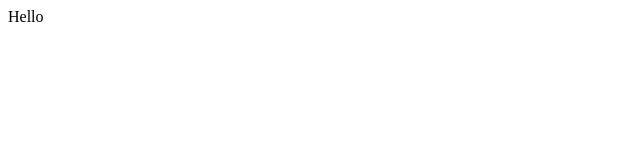
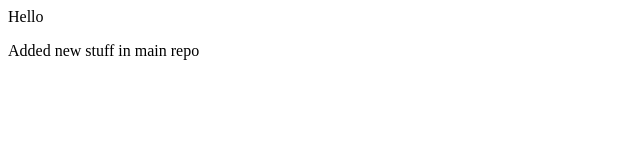
Before and after one commit to Biggie0125/Demo, a plain HTML site: page index.html in a window 1280 px wide. Shown: the whole page, without its empty margins (0-640 px from the left). Drawn offline with Linux system fonts and the light colour scheme.

Commit message:
Update index.html

```diff
--- a/index.html
+++ b/index.html
@@ -1 +1,2 @@
 <p>Hello</p>
+<p>Added new stuff in main repo</p>
```
